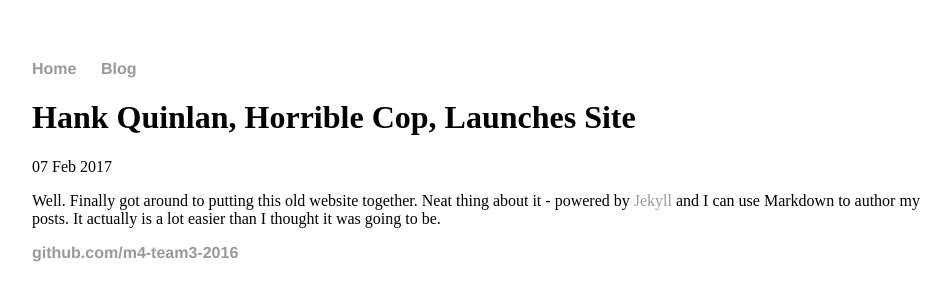
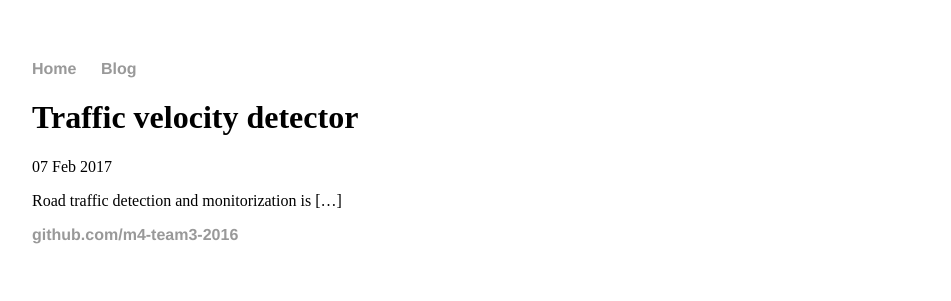
Before and after one commit to m4-team3-2016/m4-team3-2016.github.io, a Jekyll site: the page built from _posts/2017-02-07-traffic-velocity-detector.md, in a window 1280 px wide. Shown: the top 301 px of the page, without its empty margins (160-1111 px from the left). Built offline with Jekyll 4.4.1, drawn with Linux system fonts in a browser that asks for light colours.

Commit message:
Update 2017-02-07-traffic-velocity-detector.md

```diff
--- a/_posts/2017-02-07-traffic-velocity-detector.md
+++ b/_posts/2017-02-07-traffic-velocity-detector.md
@@ -1,7 +1,7 @@
 ---
 layout: post
-title: "Hank Quinlan, Horrible Cop, Launches Site"
+title: "Traffic velocity detector"
 date: 2017-02-07
 ---
 
-Well. Finally got around to putting this old website together. Neat thing about it - powered by [Jekyll](http://jekyllrb.com) and I can use Markdown to author my posts. It actually is a lot easier than I thought it was going to be.
+Road traffic detection and monitorization is [...]
```
